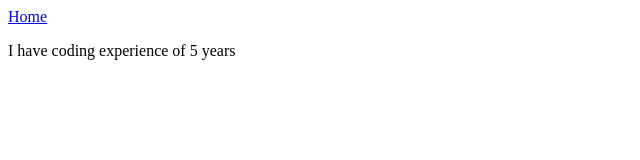
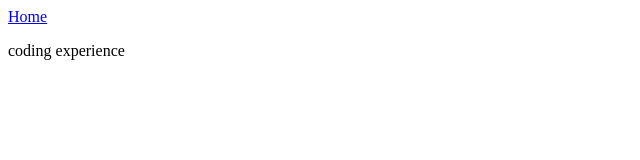
Before and after one commit to dev-jyotshna/cv, a plain HTML site: page experience.html in a window 1280 px wide. Shown: the whole page, without its empty margins (0-640 px from the left). Drawn offline with Linux system fonts and the light colour scheme.

```diff
--- a/experience.html
+++ b/experience.html
@@ -7,6 +7,6 @@
 </head>
 <body>
     <a href="index.html" alt="Home page">Home</a>
-    <p> I have coding experience of 5 years</p>
+    <p>coding experience</p>
 </body>
 </html>
```
